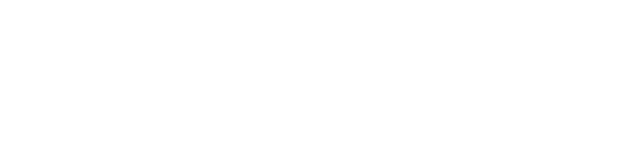
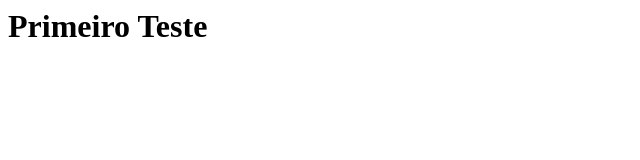
Before and after one commit to alanlcardoso/alura-teste, a plain HTML site: page index.html in a window 1280 px wide. Shown: the whole page, without its empty margins (0-640 px from the left). Drawn offline with Linux system fonts and the light colour scheme.

Commit message:
Alteração do index.html

```diff
--- a/index.html
+++ b/index.html
@@ -1,5 +1,5 @@
 <html>
     <body>
-
+        <h1>Primeiro Teste</h1>
     </body>
 </html>
```
